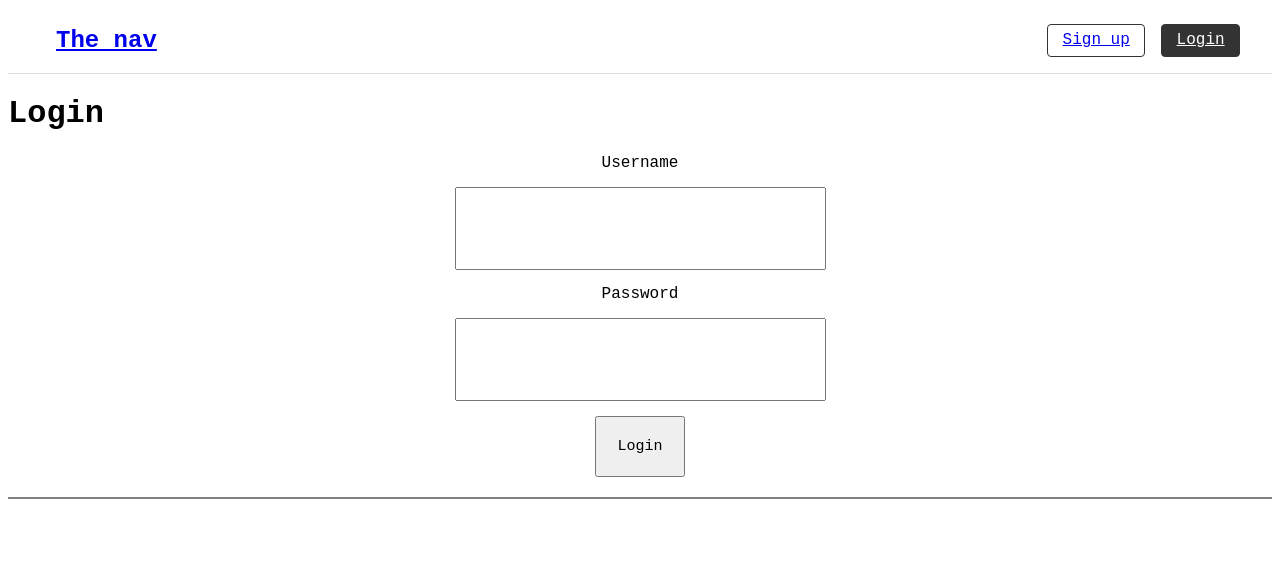
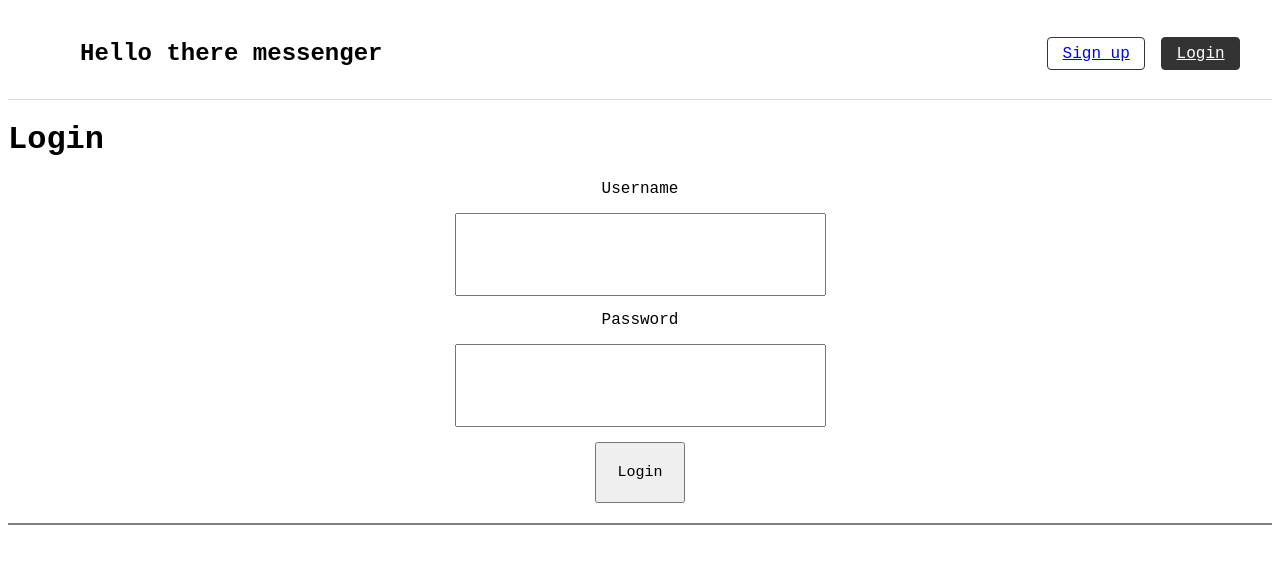
Before and after one commit to jk301/messenger-react, a React (Vite) app: page /login in a window 1280 px wide. Shown: the top 564 px of the page. Built offline with nearby package versions, Linux system fonts and the light colour scheme.

Commit message:
Added: profile page & profile props to nav

```diff
--- a/src/App.jsx
+++ b/src/App.jsx
@@ -10,21 +10,24 @@ import ViewConv from './pages/viewConv'
 import Friends from './pages/friends'
 import GroupCreation from './pages/groupCreate'
 import GroupDetail from './pages/groupDetail'
+import Profile from './pages/profile'
 
 function App() {
   const [logged, setLogged] = useState(!!localStorage.getItem('token'))
+  const [profile, setProfile] = useState(null)
   return (
     <BrowserRouter>
-      <Nav logged={logged} setLogged={setLogged} />
+      <Nav logged={logged} setLogged={setLogged} profile={profile} />
       <Routes>
         <Route path='/' element={<Home logged={logged} />} />
         <Route path='/register' element={<Register logged={logged} />} />
-        <Route path='/login' element={<Login logged={logged} setLogged={setLogged} />} />
+        <Route path='/login' element={<Login logged={logged} setLogged={setLogged} setProfile={setProfile} />} />
         <Route path='/search' element={<Search />} />
         <Route path='/conv/:convId' element={<ViewConv logged={logged} />} />
         <Route path='/friends' element={<Friends logged={logged} />} />
         <Route path='/create/group' element={<GroupCreation logged={logged} />} />
         <Route path='/conv/detail/:convId' element={<GroupDetail logged={logged} />} />
+        <Route path='/profile' element={<Profile logged={logged} profile={profile} setProfile={setProfile} />} />
       </Routes>
     </BrowserRouter>
   )
--- a/src/components/nav.jsx
+++ b/src/components/nav.jsx
@@ -3,7 +3,7 @@ import { useNavigate } from "react-router-dom"
 
 import '../style/nav.css'
 
-function Nav ({ logged, setLogged }) {
+function Nav ({ logged, setLogged, profile }) {
     const navigate = useNavigate()
     function handleLogout () {
         if (!logged) {
@@ -18,7 +18,16 @@ function Nav ({ logged, setLogged }) {
 
     return (
         <nav>
-            <Link to='/'><h1>The nav</h1></Link>
+            { profile
+                ? <div className="profile-div">
+                    {/* profile image here */}
+                    <h1>Hello {profile.username}</h1>
+                </div>
+                : <dir>
+                    <h1>Hello there messenger</h1>
+                </dir>
+            }
+
             { logged
                 ? <div className="nav-but">
                     <Link to='/' >Home</Link>
--- a/src/pages/login.jsx
+++ b/src/pages/login.jsx
@@ -1,7 +1,7 @@
 import { useState, useEffect } from "react"
 import { useNavigate } from "react-router-dom"
 
-function Login({ logged, setLogged }) {
+function Login({ logged, setLogged, setProfile }) {
     const [username, setUsername] = useState('')
     const [password, setPassword] = useState('')
     const [error, setError] = useState('')
@@ -22,13 +22,11 @@ function Login({ logged, setLogged }) {
         setError('')
 
         try {
-            console.log('fetching')
             const res = await fetch(`${import.meta.env.VITE_API_URL}/login`, {
                 method: 'POST',
                 headers: { 'Content-Type': 'application/json' },
                 body: JSON.stringify({ username, password })
             })
-            console.log('fetched')
 
             if (res.status === 401) {
                 setError('Invalid email or password.')
@@ -46,6 +44,28 @@ function Login({ logged, setLogged }) {
             setLogged(true)
             console.log('Logged in.')
             localStorage.setItem("token", data.token)
+
+            // Profile state update
+            try {
+                const token = localStorage.getItem('token')
+                const res = await fetch(`${import.meta.env.VITE_API_URL}/profile`, {
+                    headers: { Authorization: `Bearer ${token}` }
+                })
+
+                if (res.ok) {
+                    const data = await res.json()
+                    setProfile(data.profile)
+                } else if (res.status === 401) {
+                    setError("You are not authorized for tha requested data.")
+                } else {
+                    const data = await res.json()
+                    setError(data.error || "Could not load :(")
+                }
+            } catch (error) {
+                console.log(error)
+                setError(error.message)
+            }
+
             navigate('/')
 
         } catch (err) {
--- /dev/null
+++ b/src/pages/profile.jsx
@@ -0,0 +1,54 @@
+import { useEffect, useState } from "react"
+
+function Profile ({ logged }) {
+    const [profile, setProfile] = useState(null)
+
+    const [loading, setLoading] = useState(true)
+    const [error, setError] = useState(null)
+
+    useEffect( () => {
+        (async () => {
+			try {
+				setLoading(true)
+				const token = localStorage.getItem('token')
+				const res = await fetch(`${import.meta.env.VITE_API_URL}/profile`, {
+					headers: { Authorization: `Bearer ${token}` }
+				})
+
+				if (res.ok) {
+					const data = await res.json()
+                    setProfile(data.profile)
+				} else if (res.status === 401) {
+					setError("Want to Start messaging? sign up & log in.")
+				} else {
+					const data = await res.json()
+					setError(data.error || "Could not load :(")
+				}
+
+			} catch (error) {
+				console.log(error)
+				setError(error.message)
+			} finally {
+				setLoading(false)
+			}
+		})()
+    },[logged])
+
+
+    if (!logged) return <div><h2>Need to be logged in to be able to see profile data</h2></div>
+    if (error) return <div className="status"><h2>{error}</h2></div>
+
+    return (
+        <div className="profile">
+            {loading
+                ? <h2>Fetching details</h2>
+                : <div className="content">
+                    <h2>{profile.username}</h2>
+                    <p>{profile.email}</p>
+                </div>
+            }
+        </div>
+    )
+}
+
+export default Profile
```
